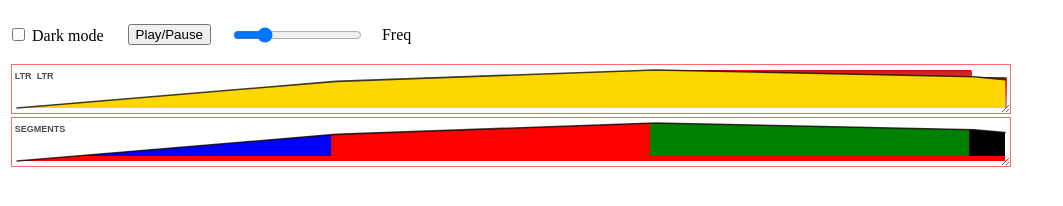
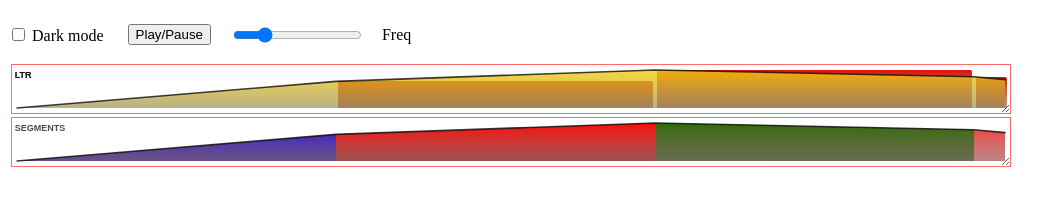
Before and after one commit to SauceLLC/saucecharts, a website with bundled scripts: page examples/demo3.html in a window 1280 px wide. Shown: the whole page, without its empty margins (0-1063 px from the left). Built offline with nearby package versions, Linux system fonts and the light colour scheme.

Commit message:
Basic safari workarounds.
I'm not giving up on foreignObject yet, but it's unusable for safari for
sure.

```diff
--- a/css/common.css
+++ b/css/common.css
@@ -21,6 +21,8 @@
     }
 
     .sc-title {
+        position: absolute;
+        inset: 0 0 0 0;
         font-size: 0.8em;
         font-weight: 600;
         opacity: 0.7;
@@ -28,8 +30,7 @@
         font-family: sans-serif;
         pointer-events: none;
         padding: 0.2em;
-        line-height: 1;
-        display: inline-flex;
+        line-height: 0.9;
     }
 
     .sc-tooltip-positioner {
--- a/css/line.css
+++ b/css/line.css
@@ -12,6 +12,12 @@
     }
 
     .sc-css-background {
+        foreignObject& {
+            width: var(--group-width);
+            height: var(--group-height);
+            x: var(--group-x);
+            y: var(--group-y);
+        }
     }
 
     .sc-visual-data-line {
@@ -22,37 +28,55 @@
         stroke-linejoin: round;
     }
 
-    .sc-visual-data-area {
-        width: 100%;
-        height: 100%;
-
+    .sc-visual-data-area,
+    .sc-visual-data-segment {
         div& {
             background-image: linear-gradient(to top,
                 color-mix(in srgb, var(--color), color-mix(in srgb, #777, transparent 50%) 80%),
                 color-mix(in srgb, var(--color), color-mix(in srgb, #111, transparent 20%) 20%));
+            background-image: linear-gradient(to top,
+                color-mix(in srgb, var(--color), #4447 80%),
+                color-mix(in srgb, var(--color), #1112 20%));
         }
 
         rect& {
-            fill: var(--color); /* Safari compat */
+            fill: color-mix(in srgb, var(--color), #0005 30%); /* Safari compat */
+        }
+    }
+
+    .sc-visual-data-area {
+        width: var(--group-width);
+        height: var(--group-height);
+
+        rect& {
+            x: var(--group-x);
+            y: var(--group-y);
         }
     }
 
     .sc-visual-data-segment {
-        transition:
-            translate var(--transition-duration) var(--transition-timing),
-            width var(--transition-duration) var(--transition-timing);
-            height var(--transition-duration) var(--transition-timing);
+        width: var(--width);
+        height: var(--height);
 
         div& {
             position: absolute;
             inset: 0 0 0 0;
-            background-image: linear-gradient(to top,
-                color-mix(in srgb, var(--color), color-mix(in srgb, #777, transparent 50%) 80%),
-                color-mix(in srgb, var(--color), color-mix(in srgb, #111, transparent 20%) 20%));
+            translate: var(--x) var(--y);
+            transition:
+                translate var(--transition-duration) var(--transition-timing),
+                width var(--transition-duration) var(--transition-timing),
+                height var(--transition-duration) var(--transition-timing);
+
         }
 
         rect& {
-            fill: var(--color); /* Safari compat */
+            x: calc(var(--group-x) + var(--x));
+            y: calc(var(--group-y) + var(--y));
+            transition:
+                x var(--transition-duration) var(--transition-timing),
+                y var(--transition-duration) var(--transition-timing),
+                width var(--transition-duration) var(--transition-timing),
+                height var(--transition-duration) var(--transition-timing);
         }
     }
 
@@ -64,7 +88,6 @@
             fill: color-mix(in srgb, currentColor, transparent 50%);
         }
     }
-}
 }
 
 .sc-plot-region {
--- a/examples/demo3.mjs
+++ b/examples/demo3.mjs
@@ -12,6 +12,7 @@ const maxSize = 4000;
 let sinFactor = speed / Number(document.querySelector('#freq').value);
 //speed = 0;
 const sleep = ms => new Promise(r => setTimeout(r, ms));
+let disableAnimation = false;
 const commonOptions = {
     hidePoints: false,
     padding: [5, 5, 5, 5],
@@ -29,6 +30,7 @@ if (tests.includes(1)) {
         ...commonOptions,
         el: document.querySelector(".graph.i1"),
         title: 'ltr',
+        disableAnimation,
     });
     const c2 = new sc.LineChart({
         ...commonOptions,
@@ -36,6 +38,7 @@ if (tests.includes(1)) {
         merge: true,
         title: 'ltr',
         hidePoints: true,
+        disableAnimation,
     });
     setInterval(() => {
         if (paused) return;
@@ -60,7 +63,7 @@ if (tests.includes(2)) {
         ...commonOptions,
         el: document.querySelector(".graph.i2"),
         title: 'segments',
-        //disableAnimation: true,
+        disableAnimation,
         hidePoints: true,
     });
     setInterval(async () => {
--- a/src/common.mjs
+++ b/src/common.mjs
@@ -430,16 +430,20 @@ export class Chart {
         // subclass
     }
 
-    makePath(coords, {closed}={}) {
+    makePath(coords, {css, closed}={}) {
         if (!coords.length) {
             return '';
         }
+        const sep = css ? ' ' : '\n';
         const start = closed ?
-            `\nM ${this._plotInset[3]} ${this._plotHeight + this._plotInset[0]}\nL` :
-            '\nM ';
+            `${sep}M ${this._plotInset[3]} ${this._plotHeight + this._plotInset[0]}${sep}L ` :
+            `${sep}M `;
         const end = closed ?
-            `\nL ${this._plotWidth + this._plotInset[3]} ${this._plotHeight + this._plotInset[0]}\nZ` :
+            `${sep}L ${this._plotWidth + this._plotInset[3]} ` +
+                `${this._plotHeight + this._plotInset[0]}${sep}Z` :
             '';
-        return start + coords.map(c => `${c[0]} ${c[1]}`).join('\nL ') + end;
+        const join = `${sep}L `;
+        const path = start + coords.map(c => `${c[0]} ${c[1]}`).join(join) + end;
+        return css ? `path('${path}')` : path;
     }
 }
--- a/src/line.mjs
+++ b/src/line.mjs
@@ -1,7 +1,8 @@
 
 import * as common from './common.mjs';
 
-const isIE6 = true; ///^((?!chrome|android).)*safari/i.test(navigator.userAgent);
+const isIE6 = /^((?!chrome|android).)*safari/i.test(navigator.userAgent) ||
+    location.search.includes('safari');
 
 
 export class LineChart extends common.Chart {
@@ -58,10 +59,12 @@ export class LineChart extends common.Chart {
         if (!el) {
             return;
         }
-        el.setAttribute('x', this._plotInset[3]);
-        el.setAttribute('y', this._plotInset[0]);
-        el.setAttribute('height', this._boxHeight - this._plotInset[0] - this._plotInset[2]);
-        el.setAttribute('width', this._boxWidth - this._plotInset[1] - this._plotInset[3]);
+        el.style.setProperty('--group-x', `${this._plotInset[3]}px`);
+        el.style.setProperty('--group-y', `${this._plotInset[0]}px`);
+        el.style.setProperty('--group-width',
+                             `${this._boxWidth - this._plotInset[1] - this._plotInset[3]}px`);
+        el.style.setProperty('--group-height',
+                             `${this._boxHeight - this._plotInset[0] - this._plotInset[2]}px`);
     }
 
     doReset() {
@@ -147,8 +150,7 @@ export class LineChart extends common.Chart {
                         el = document.createElement('div');
                     }
                     el.classList.add('sc-visual-data-segment');
-                    this._backgroundEl.querySelector('.sc-visual-data-area')
-                        .insertAdjacentElement('afterend', el);
+                    this._backgroundEl.append(el);
                     this._segmentEls.set(s, el);
                 } else {
                     unclaimed.delete(s);
@@ -157,9 +159,10 @@ export class LineChart extends common.Chart {
                 const y = s.y != null ? this.toY(s.y) - this._plotInset[0] : 0;
                 const width = s.width != null ? this.toScaleX(s.width) : this._plotWidth - x;
                 const height = s.height != null ? this.toScaleY(s.height) : this._plotHeight - y;
-                el.style.setProperty('translate', `${x}px ${y}px`);
-                el.style.setProperty('width', `${width}px`);
-                el.style.setProperty('height', `${height}px`);
+                el.style.setProperty('--x', `${x}px`);
+                el.style.setProperty('--y', `${y}px`);
+                el.style.setProperty('--width', `${width}px`);
+                el.style.setProperty('--height', `${height}px`);
                 if (s.color) {
                     el.style.setProperty('--color', s.color);
                 }
```
